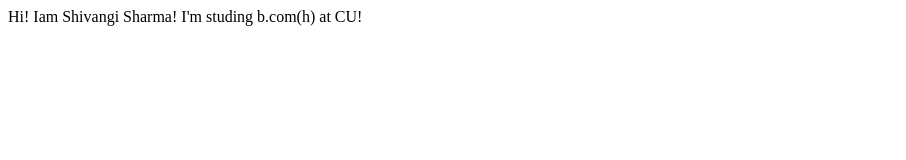
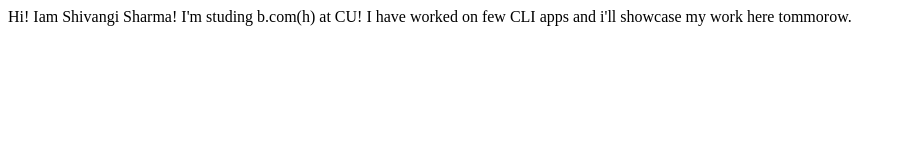
Before and after one commit to shivangisharma01/my-first-website_by-shivangi, a plain HTML site: page index.html in a window 1280 px wide. Shown: the whole page, without its empty margins (0-906 px from the left). Drawn offline with Linux system fonts and the light colour scheme.

Commit message:
added project detail

```diff
--- a/index.html
+++ b/index.html
@@ -9,5 +9,7 @@
 <body>
   Hi! Iam Shivangi Sharma!
   I'm studing b.com(h) at CU!
+
+  I have worked on  few CLI apps and i'll showcase my work here  tommorow.
 </body>
 </html>
```
